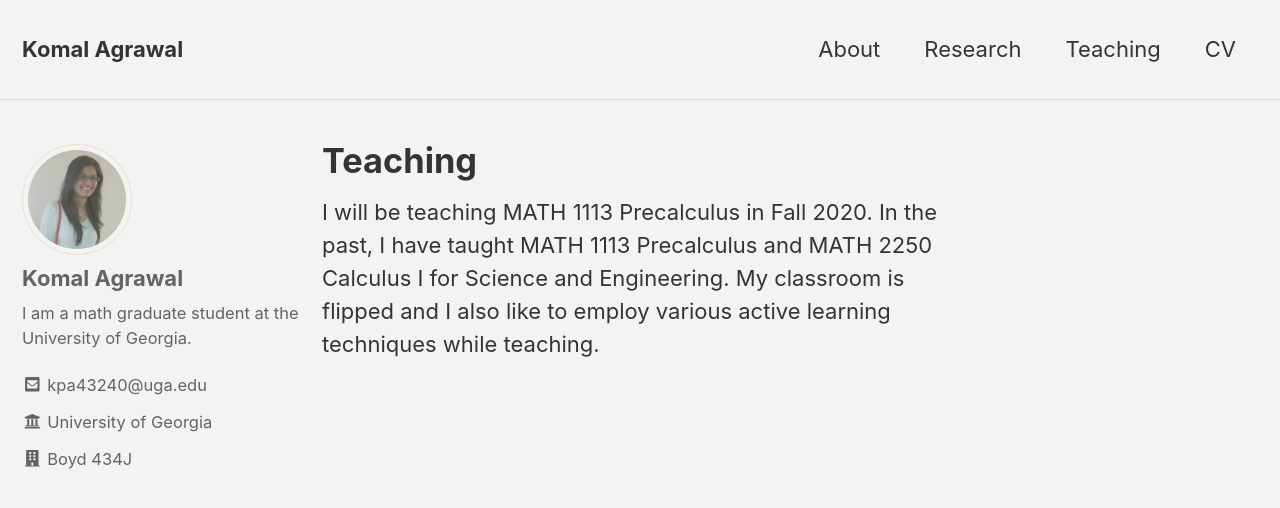
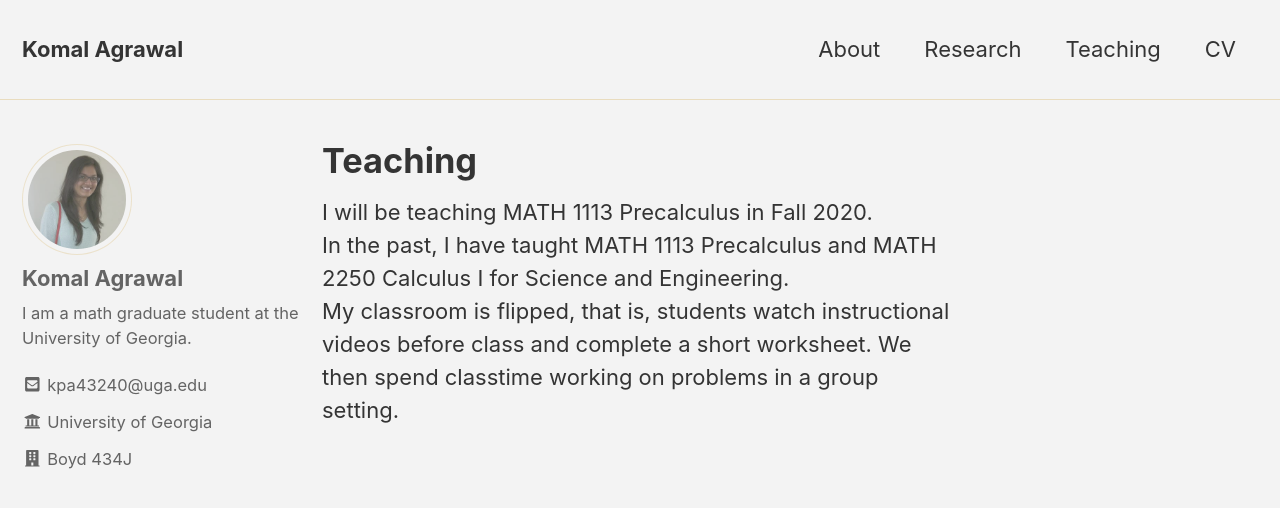
Before and after one commit to komala033/komala033.github.io, a Jekyll site: the page built from teaching.md, in a window 1280 px wide and 900 px high. Shown: the top 508 px of the window. Built offline with Jekyll 4.4.1, drawn with Linux system fonts in a browser that asks for light colours; nearby versions of some CDN libraries.

Commit message:
Update teaching.md

```diff
--- a/teaching.md
+++ b/teaching.md
@@ -2,6 +2,6 @@
 layout: single
 title: Teaching
 ---
-I will be teaching MATH 1113 Precalculus in Fall 2020.
-In the past, I have taught MATH 1113 Precalculus and MATH 2250 Calculus I for Science and Engineering.
-My classroom is flipped and I also like to employ various active learning techniques while teaching.
+I will be teaching MATH 1113 Precalculus in Fall 2020. <br/>
+In the past, I have taught MATH 1113 Precalculus and MATH 2250 Calculus I for Science and Engineering. <br/>
+My classroom is flipped, that is, students watch instructional videos before class and complete a short worksheet. We then spend classtime working on problems in a group setting.
```
